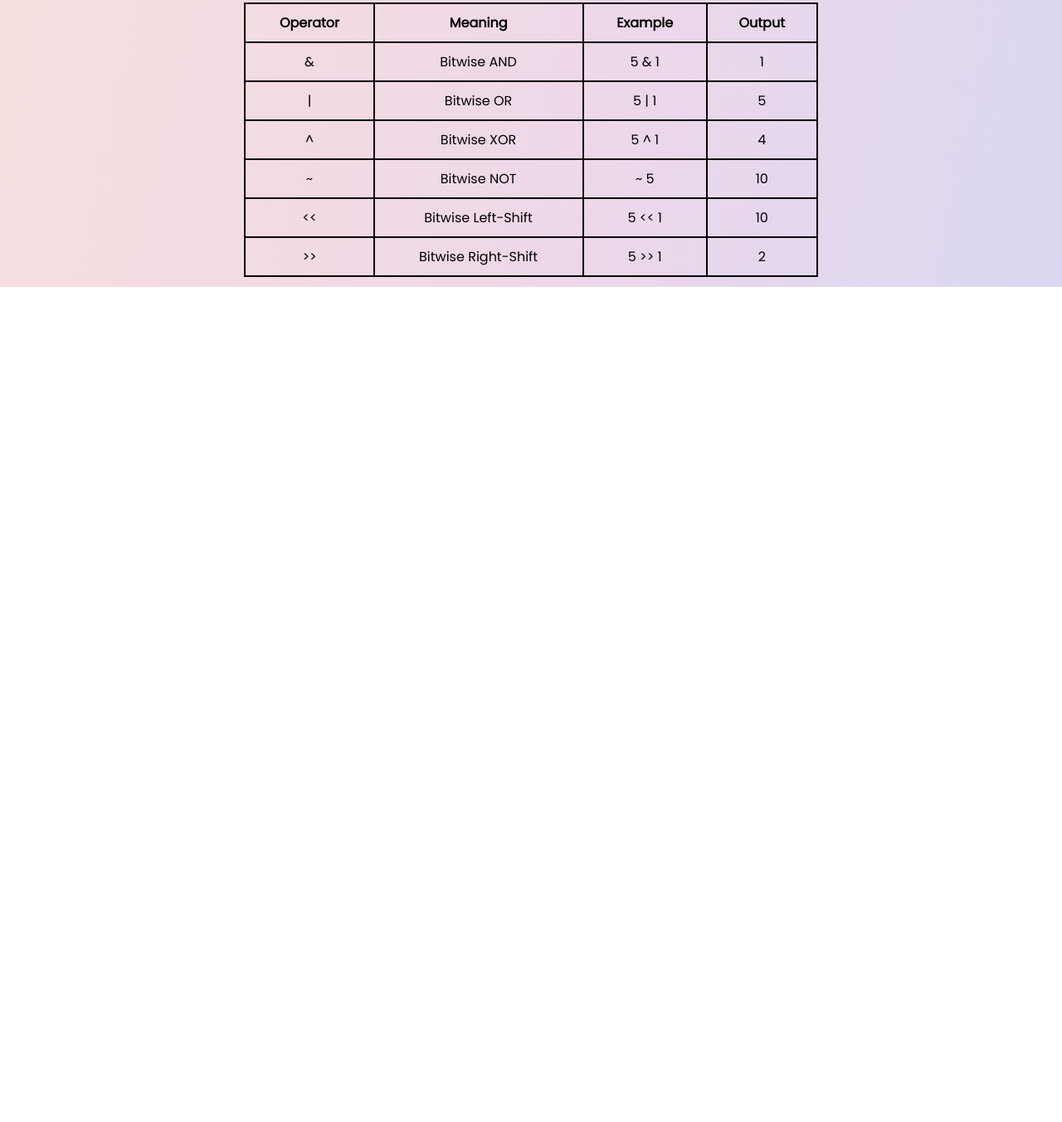
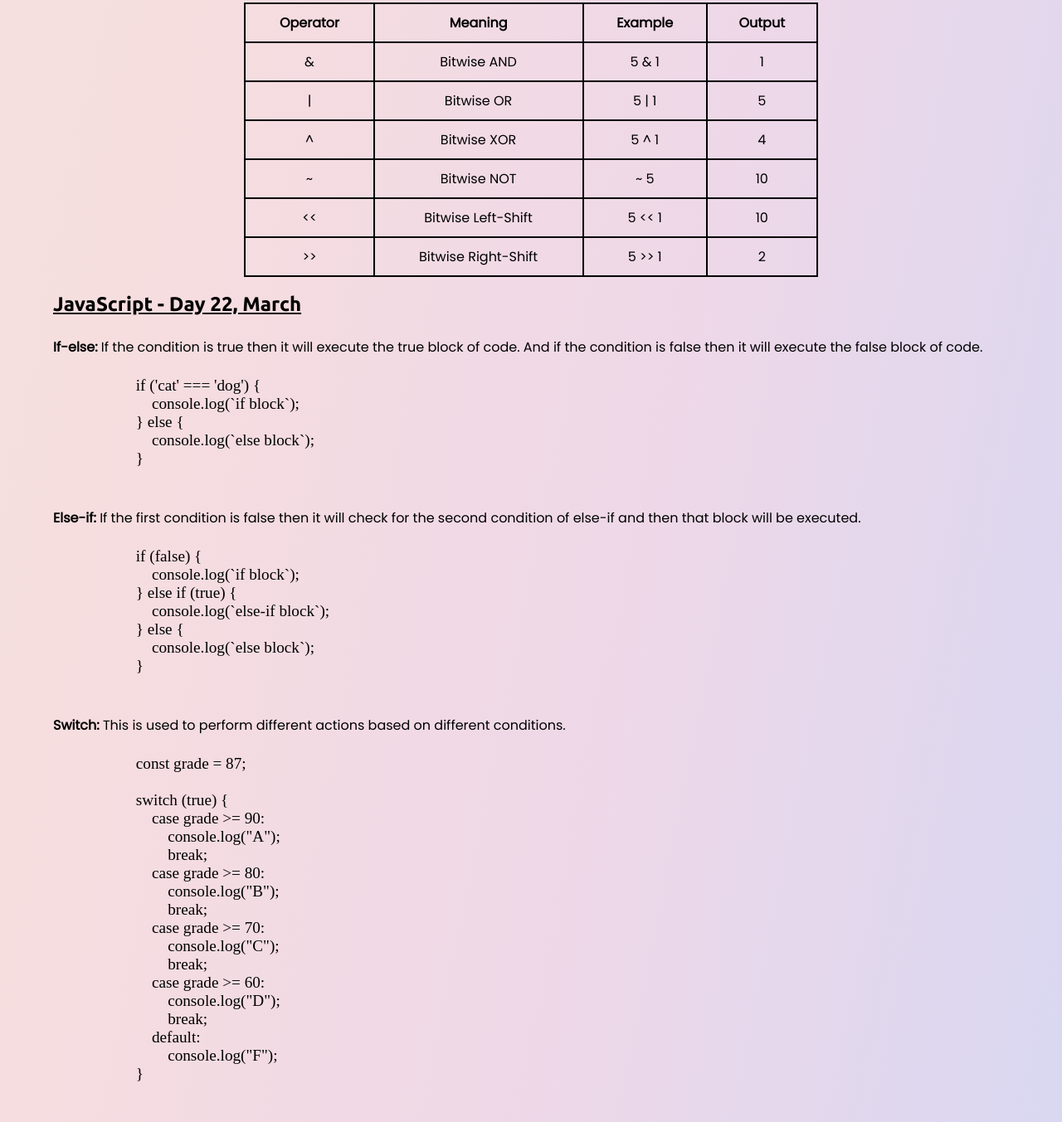
Before and after one commit to amit-jaggi/javaScriptExtraClass_assessment, a plain HTML site: page index.html in a window 1280 px wide. Shown: the part 4936-6289 px from the top of the page at 83% size. Before the commit the page ends 5282 px from the top, so only its background shows below. Drawn offline with Linux system fonts and the light colour scheme.

Commit message:
assessment 4 uploading

```diff
--- a/index.html
+++ b/index.html
@@ -1,5 +1,6 @@
 <!DOCTYPE html>
 <html lang="en">
+
 <head>
     <meta charset="UTF-8">
     <meta http-equiv="X-UA-Compatible" content="IE=edge">
@@ -7,29 +8,47 @@
     <title>Document</title>
     <link rel="stylesheet" href="style.css">
 </head>
+
 <body>
 
     <section class="intro">
         <h2>JavaScript - Day 16, March</h2>
         <div class="qa-1">
             <span class="question">What is JavaScript?</span>
-            <span class="answer">JavaScript is a dynamic programming language that is used for creating dynamic pages, in web & mobile applications, for game development and to make the web page interactive for the user. It is used for client-side scripting to perform some functionality behind the browser and allows to implement dynamic features on web pages that cannot be achieved with only HTML and CSS.</span>
+            <span class="answer">JavaScript is a dynamic programming language that is used for creating dynamic pages,
+                in web & mobile applications, for game development and to make the web page interactive for the user. It
+                is used for client-side scripting to perform some functionality behind the browser and allows to
+                implement dynamic features on web pages that cannot be achieved with only HTML and CSS.</span>
         </div>
         <div class="qa-2">
             <span class="question">What is JavaScript Runtime Environment?</span>
-            <span class="answer">It is an environment which makes the JavaScript code go through various stages of execute and to function properly in a browser. It is basically a collection of JS engine, Web API's, event loops, callback queues, micro task queues etc.
+            <span class="answer">It is an environment which makes the JavaScript code go through various stages of
+                execute and to function properly in a browser. It is basically a collection of JS engine, Web API's,
+                event loops, callback queues, micro task queues etc.
                 <img src="./images/JRE.jpg" alt="jre" class="diagram">
             </span>
 
         </div>
         <div class="qa-3">
             <span class="question">What is JavaScript Engine?</span>
-            <span class="answer">JavaScript engine was created by the JavaScript founder named as Brenden Eich. It is software component that executes JavaScript code. Different browsers have different JavaScript Engines, for example. Google Chrome has V8 Engine, Internet explorer have Chakra and Mozilla have Spider Monkey. Taking V8 Engine as an example:
+            <span class="answer">JavaScript engine was created by the JavaScript founder named as Brenden Eich. It is
+                software component that executes JavaScript code. Different browsers have different JavaScript Engines,
+                for example. Google Chrome has V8 Engine, Internet explorer have Chakra and Mozilla have Spider Monkey.
+                Taking V8 Engine as an example:
                 <ul>
-                    <li><span class="text-bold">Parser:</span>A lexical analysis (checks for syntax and semantics) that results into the breaking of code into tokens in order to understand their meanings and these tokens gets converted into Abstract Syntax Tree(AST).</li>
-                    <li><span class="text-bold">Abstract Syntax Tree (AST):</span>It is a hierarchical tree like structure of program representation which allows interpreter to understand the program. This AST is initially goes to the Interpreter.</li>
-                    <li><span class="text-bold">Interpreter:</span>It lets the AST to get converted into Byte code. In V8 engine, this process is known as Ignition but when some code gets repeated again and again</li>
-                    <li><span class="text-bold">Compiler:</span>It job is to spit out the most optimized byte code. In V8 Engine, This compiler is called as TurboFan. This process gets repeated again and again which means that JavaScript Engine's speed gets improved since profiler and compiler will be producing and updating the optimized byte code.</li>
+                    <li><span class="text-bold">Parser:</span>A lexical analysis (checks for syntax and semantics) that
+                        results into the breaking of code into tokens in order to understand their meanings and these
+                        tokens gets converted into Abstract Syntax Tree(AST).</li>
+                    <li><span class="text-bold">Abstract Syntax Tree (AST):</span>It is a hierarchical tree like
+                        structure of program representation which allows interpreter to understand the program. This AST
+                        is initially goes to the Interpreter.</li>
+                    <li><span class="text-bold">Interpreter:</span>It lets the AST to get converted into Byte code. In
+                        V8 engine, this process is known as Ignition but when some code gets repeated again and again
+                    </li>
+                    <li><span class="text-bold">Compiler:</span>It job is to spit out the most optimized byte code. In
+                        V8 Engine, This compiler is called as TurboFan. This process gets repeated again and again which
+                        means that JavaScript Engine's speed gets improved since profiler and compiler will be producing
+                        and updating the optimized byte code.</li>
                 </ul>
                 <img src="./images/JS Engine.jpg" alt="js engine" class="diagram">
             </span>
@@ -38,10 +57,21 @@
             <span class="question">What is Execution in JavaScript?</span>
             <span class="answer">JavaScript Execution Context is divided into two phases:
                 <ul>
-                    <li><span class="text-bold">Creation Phase:</span>It is the initial phase of Global Execution Content (GEC). In this stage the JavaScript engine goes through the code and allocates memory in heap and placing undefined to its value of the variable and all the functions defined will be the function itself. The GEC is pushed into the callstack and it remains there until all the code get's executed. After complete execution the GEC gets popped from callstack.</li>
-                    <li><span class="text-bold">Execution Phase:</span>This is the final phase of GEC. Execution phase is the stage in which the code will be executed line by line which means all the variables are assigned with their actual values and to the function. When function gets executed a seperate execution context gets executed ie. function execution which is pushed into the stack ie. at the top of the global execution context.Here the code inside the function gets excuted. After the execution of the function the function execution context gets popped out of the callstack and the rest of the code gets excuted.</li>
+                    <li><span class="text-bold">Creation Phase:</span>It is the initial phase of Global Execution
+                        Content (GEC). In this stage the JavaScript engine goes through the code and allocates memory in
+                        heap and placing undefined to its value of the variable and all the functions defined will be
+                        the function itself. The GEC is pushed into the callstack and it remains there until all the
+                        code get's executed. After complete execution the GEC gets popped from callstack.</li>
+                    <li><span class="text-bold">Execution Phase:</span>This is the final phase of GEC. Execution phase
+                        is the stage in which the code will be executed line by line which means all the variables are
+                        assigned with their actual values and to the function. When function gets executed a seperate
+                        execution context gets executed ie. function execution which is pushed into the stack ie. at the
+                        top of the global execution context.Here the code inside the function gets excuted. After the
+                        execution of the function the function execution context gets popped out of the callstack and
+                        the rest of the code gets excuted.</li>
                 </ul>
-                <img src="https://miro.medium.com/max/1400/1*bDebsOuhRx9NMyvLHY2zxA.gif" alt="global execution context" class="diagram">
+                <img src="https://miro.medium.com/max/1400/1*bDebsOuhRx9NMyvLHY2zxA.gif" alt="global execution context"
+                    class="diagram">
             </span>
         </div>
     </section>
@@ -55,19 +85,22 @@
                     <li>var
                         <ul>
                             <li>The variables with var data-type are global scope variables.</li>
-                            <li>This var data-type variable can re-declared again and can also be re-assigned with new value.</li>
+                            <li>This var data-type variable can re-declared again and can also be re-assigned with new
+                                value.</li>
                         </ul>
                     </li>
                     <li>let
                         <ul>
                             <li>The variables with let data-type are block scope variables.</li>
-                            <li>This let data-type variables can be re-assigned with new value but cannot be re-declared again.</li>
+                            <li>This let data-type variables can be re-assigned with new value but cannot be re-declared
+                                again.</li>
                         </ul>
                     </li>
                     <li>const
                         <ul>
                             <li>The variables with const data-type are block scope variables.</li>
-                            <li>This let data-type variables cannot be re-assigned with new value neither can be re-declared again.</li>
+                            <li>This let data-type variables cannot be re-assigned with new value neither can be
+                                re-declared again.</li>
                         </ul>
                     </li>
                 </ul>
@@ -75,23 +108,32 @@
         </div>
         <div class="qa-2">
             <span class="question">What is Hoisting in JavaScript?</span>
-            <span class="answer">Hoisting is phenomenon in JavaScript by which we can able to access the variables & functions before they are declared and without any error. For example, if a variable is declared & initialized with a value and we try to access it before they are defined which will return undefined and if we try to access it after they are declared which will return the actual value that is been assigned.</span>
+            <span class="answer">Hoisting is phenomenon in JavaScript by which we can able to access the variables &
+                functions before they are declared and without any error. For example, if a variable is declared &
+                initialized with a value and we try to access it before they are defined which will return undefined and
+                if we try to access it after they are declared which will return the actual value that is been
+                assigned.</span>
             <img src="./images/Hoisting.JPG
             " alt="hoisting" class="diagram">
         </div>
         <div class="qa-3">
             <span class="question">What is Temporal Dead Zone?</span>
-            <span class="answer">The let and const variables are not accessible before they are initialized with some value, and the phase between the starting of the execution of block in which the let or const variable is declared till that variable is being initialized is called Temporal Dead Zone for the variable.</span>
+            <span class="answer">The let and const variables are not accessible before they are initialized with some
+                value, and the phase between the starting of the execution of block in which the let or const variable
+                is declared till that variable is being initialized is called Temporal Dead Zone for the
+                variable.</span>
         </div>
         <div class="qa-4">
             <span class="question">What are closures?</span>
-            <span class="answer">A function along with its lexical environment forms a closure. It gives access to variables or other properties of outer function or parent to it's inner or child function by creating a lexical environment.</span>
+            <span class="answer">A function along with its lexical environment forms a closure. It gives access to
+                variables or other properties of outer function or parent to it's inner or child function by creating a
+                lexical environment.</span>
             <img src="./images/Closures.JPG" alt="closures" class="diagram">
         </div>
     </section>
 
     <section class="operators">
-        <h2>JavaScript - Day 21, March </h2>
+        <h2>JavaScript - Day 21, March</h2>
         <div class="operator">
             <span class="operator-heading">1. Arithmetic Operator</span>
             <table>
@@ -316,6 +358,59 @@
         </div>
     </section>
 
+    <section class="conditions">
+        <h2>JavaScript - Day 22, March</h2>
+        <div class="statement">
+            <span class="condition-heading"><span>If-else</span>If the condition is true then it will execute the true
+                block of code. And if the condition is false then it will execute the false block of code.</span>
+            <pre class="coding">
+                if ('cat' === 'dog') {
+                    console.log(`if block`);
+                } else {
+                    console.log(`else block`);
+                }
+            </pre>
+        </div>
+        <div class="statement">
+            <span class="condition-heading"><span>Else-if</span>If the first condition is false then it will check for
+                the second condition of else-if and then that block will be executed.</span>
+            <pre class="coding">
+                if (false) {
+                    console.log(`if block`);
+                } else if (true) {
+                    console.log(`else-if block`);
+                } else {
+                    console.log(`else block`);
+                }
+            </pre>
+        </div>
+        <div class="statement">
+            <span class="condition-heading"><span>Switch</span>This is used to perform different actions based on
+                different conditions.</span>
+            <pre class="coding">
+                const grade = 87;
+
+                switch (true) {
+                    case grade >= 90:
+                        console.log("A");
+                        break;
+                    case grade >= 80:
+                        console.log("B");
+                        break;
+                    case grade >= 70:
+                        console.log("C");
+                        break;
+                    case grade >= 60:
+                        console.log("D");
+                        break;
+                    default:
+                        console.log("F");
+                }
+            </pre>
+        </div>
+    </section>
+
     <script src="./script.js"></script>
 </body>
+
 </html>
--- a/style.css
+++ b/style.css
@@ -124,3 +124,32 @@ body {
     padding: 10px 20px;
     text-align: center;
 }
+
+
+/* ************ SECTION DAY_4 ************ */
+
+.conditions h2 {
+    font-family: 'Ubuntu', sans-serif;
+    text-decoration: underline;
+    margin: 1.5% 5%;
+}
+
+.conditions .statement {
+    font-family: 'Poppins', sans-serif;
+    margin: 2% 5%;
+}
+
+
+.conditions .statement .condition-heading span {
+    font-weight: bold;
+}
+
+.conditions .statement .condition-heading span:after {
+    content: ': ';
+}
+
+.conditions .statement .coding {
+    font-family: 'Poppin';
+    margin: 2%;
+    font-size: 1.2em;
+}
```
Lines whose indentation alone changed are shown as unchanged.
